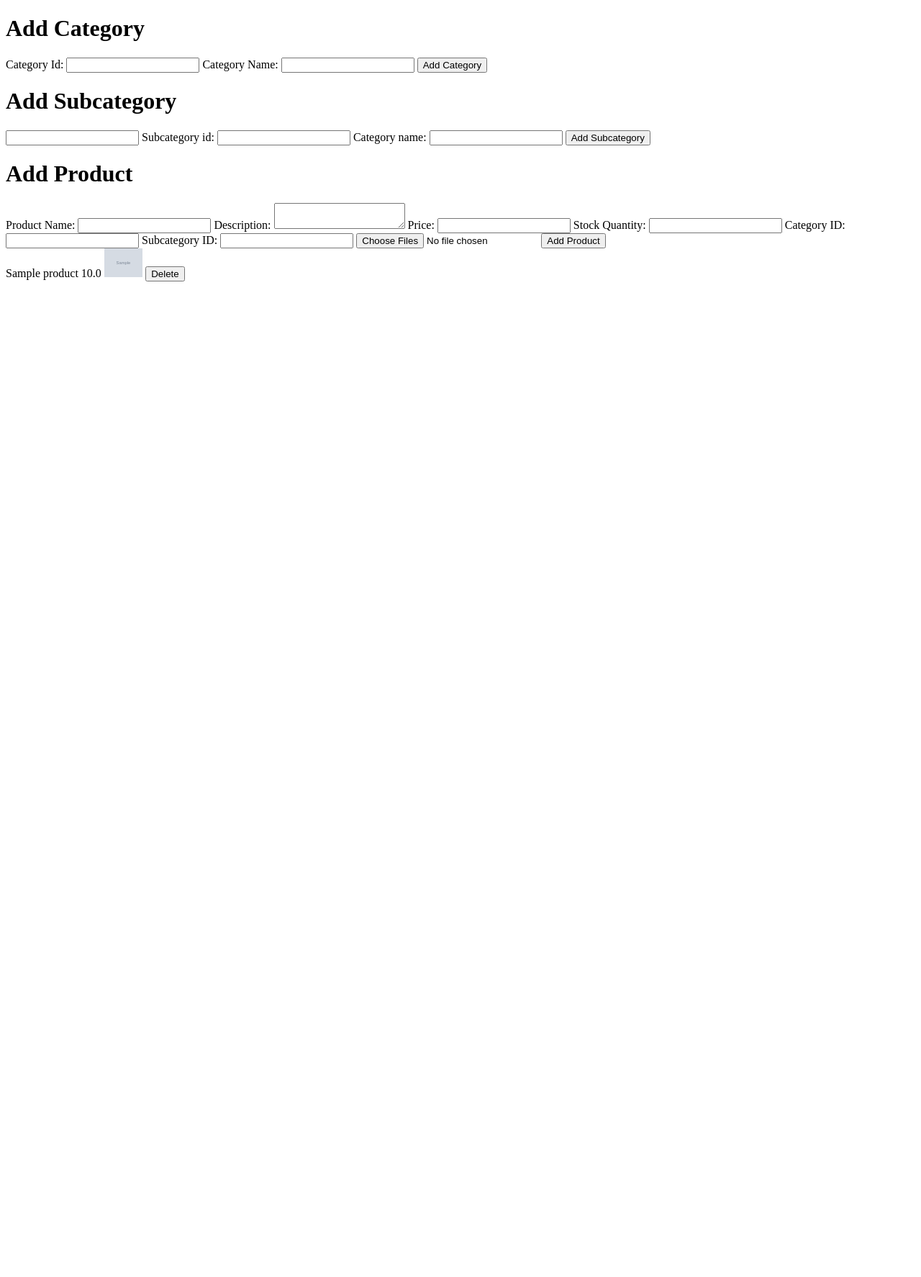
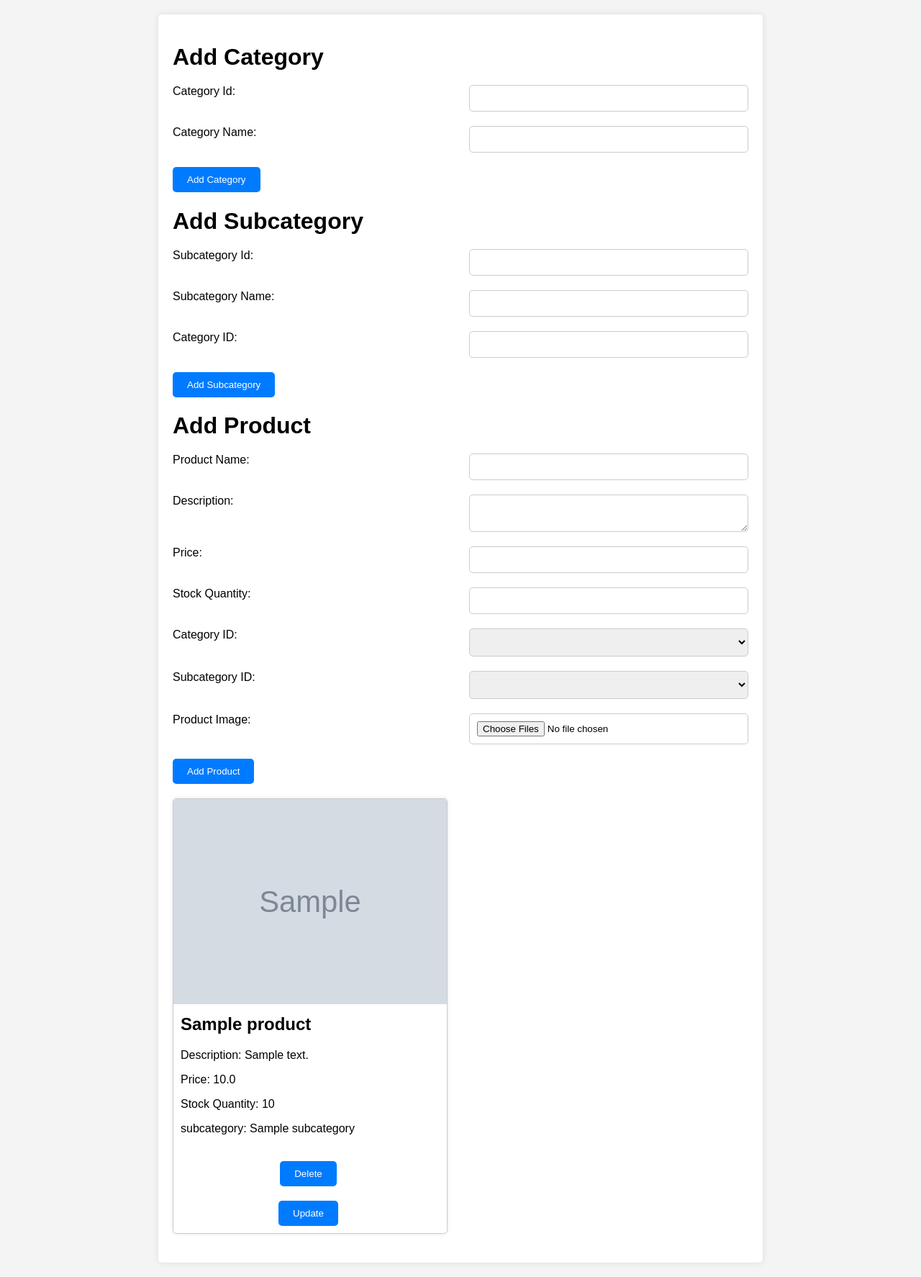
Before and after one commit to devhadvani/flask-project, a Flask app: page /list in a window 1280 px wide. Shown: the whole page at 72% size. Before the commit the page ends 391 px from the top, so only its background shows below. Run offline with Flask 3, Linux system fonts and the light colour scheme; tables that the repository leaves empty hold one stand-in row (values such as "Sample post"); grey boxes marked "Sample" are stand-in pictures; lists and menus that the app fills with data are empty.

Commit message:
modify ui and create update funtion

```diff
--- a/app/static/css/style.css
+++ b/app/static/css/style.css
@@ -559,6 +559,7 @@ body {
     display: flex;
     justify-content: space-between;
     align-items: center;
+    flex-wrap: wrap;
 }
 
 .best-seller .red {
--- a/app/templates/admin/admin.html
+++ b/app/templates/admin/admin.html
@@ -4,57 +4,204 @@
     <meta charset="UTF-8">
     <meta name="viewport" content="width=device-width, initial-scale=1.0">
     <title>Add Category, Subcategory, Product</title>
+    <style>
+        .product-list {
+            display: flex;
+            flex-wrap: wrap;
+        }
+
+        .product {
+            width: calc(50% - 20px);
+            margin-bottom: 20px;
+            border: 1px solid #ccc;
+            border-radius: 5px;
+            overflow: hidden;
+            box-shadow: 0 0 5px rgba(0, 0, 0, 0.1);
+        }
+
+        .product-image img {
+            width: 100%;
+            height: auto;
+        }
+
+        .product-details {
+            padding: 10px;
+        }
+
+        .product-details h2 {
+            margin-top: 0;
+        }
+
+        .product-actions {
+            padding: 10px;
+            text-align: center;
+        }
+
+        button {
+            padding: 10px 20px;
+            background-color: #007bff;
+            color: #fff;
+            border: none;
+            border-radius: 5px;
+            cursor: pointer;
+            margin-right: 5px;
+        }
+
+        button:hover {
+            background-color: #0056b3;
+        }
+
+        /* Responsive styles */
+        @media (max-width: 768px) {
+            .product {
+                width: 100%;
+            }
+        }
+        body {
+            font-family: Arial, sans-serif;
+            margin: 0;
+            padding: 20px;
+            background-color: #f4f4f4;
+        }
+        .container {
+            max-width: 800px;
+            margin: 0 auto;
+            background-color: #fff;
+            border-radius: 5px;
+            box-shadow: 0 0 10px rgba(0, 0, 0, 0.1);
+            padding: 20px;
+        }
+        h1 {
+            margin-bottom: 20px;
+        }
+        form {
+            margin-bottom: 20px;
+        }
+        label {
+            display: block;
+            margin-bottom: 5px;
+        }
+        input, textarea, select {
+            width: calc(50% - 12px);
+            padding: 10px;
+            margin-bottom: 10px;
+            border: 1px solid #ccc;
+            border-radius: 5px;
+            box-sizing: border-box;
+        }
+        .form-row {
+            display: flex;
+            justify-content: space-between;
+            margin-bottom: 10px;
+        }
+        button {
+            padding: 10px 20px;
+            background-color: #007bff;
+            color: #fff;
+            border: none;
+            border-radius: 5px;
+            cursor: pointer;
+        }
+        button:hover {
+            background-color: #0056b3;
+        }
+    </style>
 </head>
 <body>
+    <div class="container">
         <h1>Add Category</h1>
         <form action="/add_category" method="post">
-        <label for="category_name">Category Id:</label>
-        <input type="text" id="category_name" name="id" required>
+            <div class="form-row">
+                <label for="category_id">Category Id:</label>
+                <input type="text" id="category_id" name="id" required>
+            </div>
+            <div class="form-row">
                 <label for="category_name">Category Name:</label>
                 <input type="text" id="category_name" name="name" required>
+            </div>
             <button type="submit">Add Category</button>
         </form>
 
         <h1>Add Subcategory</h1>
         <form action="/add_subcategory" method="post">
-
-        <input type="text" id="subcategory_name" name="id" required>
-        <label for="subcategory_name">Subcategory id:</label>
+            <div class="form-row">
+                <label for="subcategory_id">Subcategory Id:</label>
+                <input type="text" id="subcategory_id" name="id" required>
+            </div>
+            <div class="form-row">
+                <label for="subcategory_name">Subcategory Name:</label>
                 <input type="text" id="subcategory_name" name="name" required>
-        <label for="category_id">Category name:</label>
+            </div>
+            <div class="form-row">
+                <label for="category_id">Category ID:</label>
                 <input type="number" id="category_id" name="category_id" required>
+            </div>
             <button type="submit">Add Subcategory</button>
         </form>
 
         <h1>Add Product</h1>
         <form action="/add_product" method="post" enctype="multipart/form-data">
+            <div class="form-row">
                 <label for="product_name">Product Name:</label>
                 <input type="text" id="product_name" name="product_name" required>
+            </div>
+            <div class="form-row">
                 <label for="description">Description:</label>
                 <textarea id="description" name="description" required></textarea>
+            </div>
+            <div class="form-row">
                 <label for="price">Price:</label>
                 <input type="number" id="price" name="price" step="0.01" required>
+            </div>
+            <div class="form-row">
                 <label for="stock_quantity">Stock Quantity:</label>
                 <input type="number" id="stock_quantity" name="stock_quantity" required>
+            </div>
+            <div class="form-row">
                 <label for="category_id">Category ID:</label>
-        <input type="number" id="category_id" name="cid" required>
+                <select name="cid">
+                    {% for category in category %}
+                        <option value="{{ category.category_id }}">{{ category.name }}</option>
+                    {% endfor %}
+                </select>
+            </div>
+            <div class="form-row">
                 <label for="subcategory_id">Subcategory ID:</label>
-        <input type="number" id="subcategory_id" name="scid" required>
-        <input type="file" name="image" multiple="true">
+                <select name="scid">
+                    {% for subcategory in sub_category %}
+                        <option value="{{ subcategory.subcategory_id }}">{{ subcategory.name }}</option>
+                    {% endfor %}
+                </select>
+            </div>
+            <div class="form-row">
+                <label for="image">Product Image:</label>
+                <input type="file" id="image" name="image" multiple="true">
+            </div>
             <button type="submit">Add Product</button>
+        </form>
+        <div class="product-list">
+            {% for product in product %}
+            <div class="product">
+                <div class="product-image">
+                    <img src="{{ url_for('static', filename='uploads/' + product.image_url) }}" alt="Product Image">
+                </div>
+                <div class="product-details">
+                    <h2>{{ product.name }}</h2>
+                    <p>Description: {{ product.description }}</p>
+                    <p>Price: {{ product.price }}</p>
+                    <p>Stock Quantity: {{ product.stock_quantity }}</p>
+                    <p>subcategory: {{ product.subcategory.name }}</p>
+                </div>
+                <div class="product-actions">
+                    <form action="/delete/{{ product.product_id }}" method="post">
+                        <button type="submit">Delete</button>
+                    </form>
+                    <a href="/update/{{ product.product_id }}"><button>Update</button></a>
+                </div>
+            </div>
+            {% endfor %}
+        </div>
 
-    </form>
-
-
-{% for product in product %}
-
-{{product.name}}
-{{product.price}}
-<img src="{{ url_for('static',filename='uploads/' + product.image_url)}}" height=40px ,width="30px">
-<a href="delete/{{product.product_id}}"><button >Delete</button></a>
-<br>
-{% endfor%}
-
-
+    </div>
 </body>
 </html>
--- a/app/templates/nav.html
+++ b/app/templates/nav.html
@@ -9,7 +9,7 @@
         </div>
         <ul class="menu-items">
             <li><a href="{{url_for('home')}}">Home</a></li>
-            <li><a href="#sellers">Shop</a></li>
+            <li><a href="{{url_for('shop_products')}}">Shop</a></li>
             <li><a href="#news">Blog</a></li>
             <li><a href="#contact">Contact</a></li>
         </ul>
```
Also changed, not shown: app/routes.py (+32 -10 lines), app/templates/admin/update_product.html (added, +36 -0 lines), app/templates/product_page.html (added, +89 -0 lines), app/templates/products.html (added, +30 -0 lines), models/models.py (deleted, +0 -9 lines), uploads/Screenshot_20220413_205820.jpg (deleted), uploads/Screenshot_20220413_211259.JPG (deleted), uploads/Screenshot_20220414_232817.jpg (deleted), uploads/Screenshot_20220415_130428.jpg (deleted), uploads/Screenshot_20220417_103623.jpg (deleted), uploads/Screenshot_20220417_103647.jpg (deleted), uploads/Screenshot_20220418_103643.jpg (deleted), 1 other file. Lines whose indentation alone changed are shown as unchanged.
